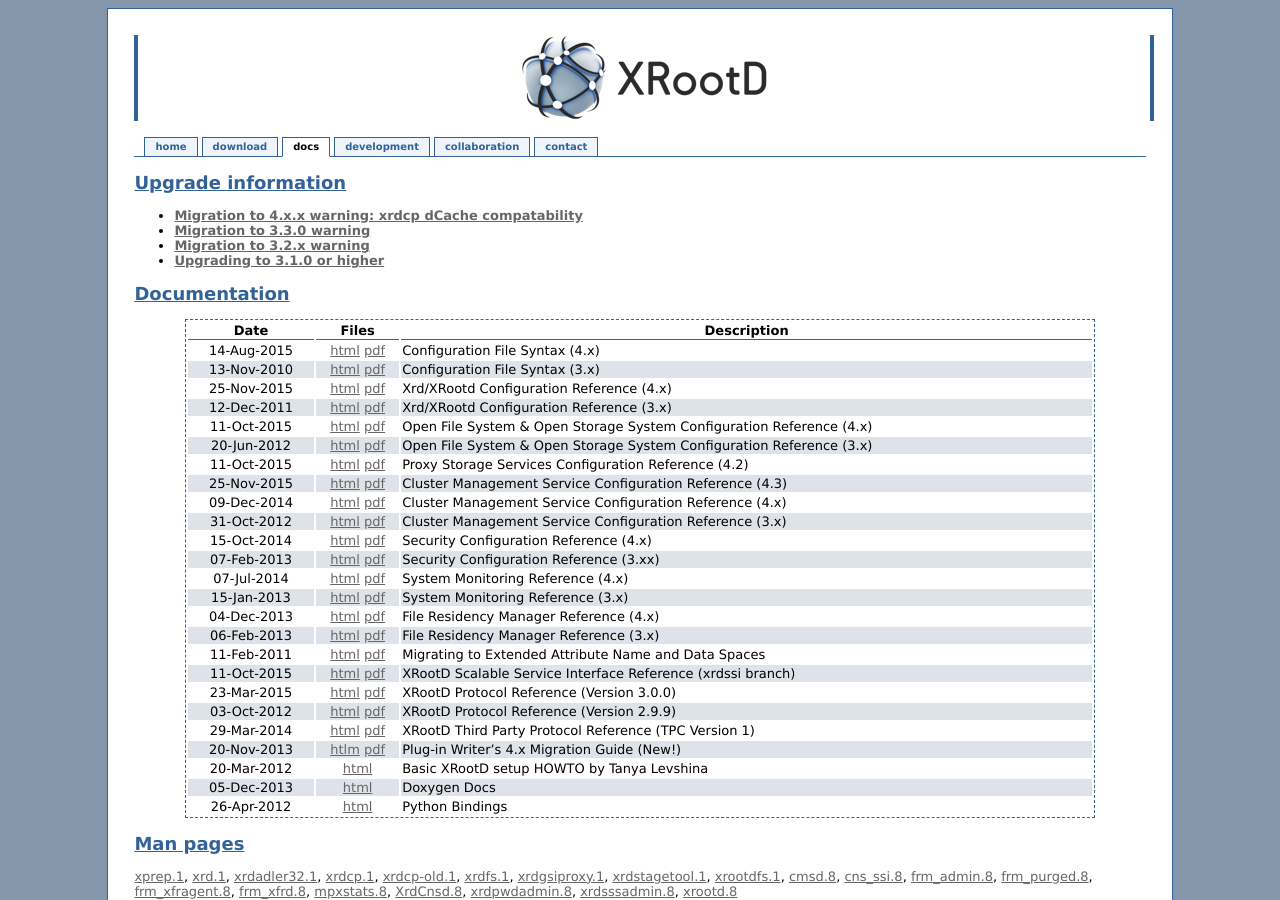
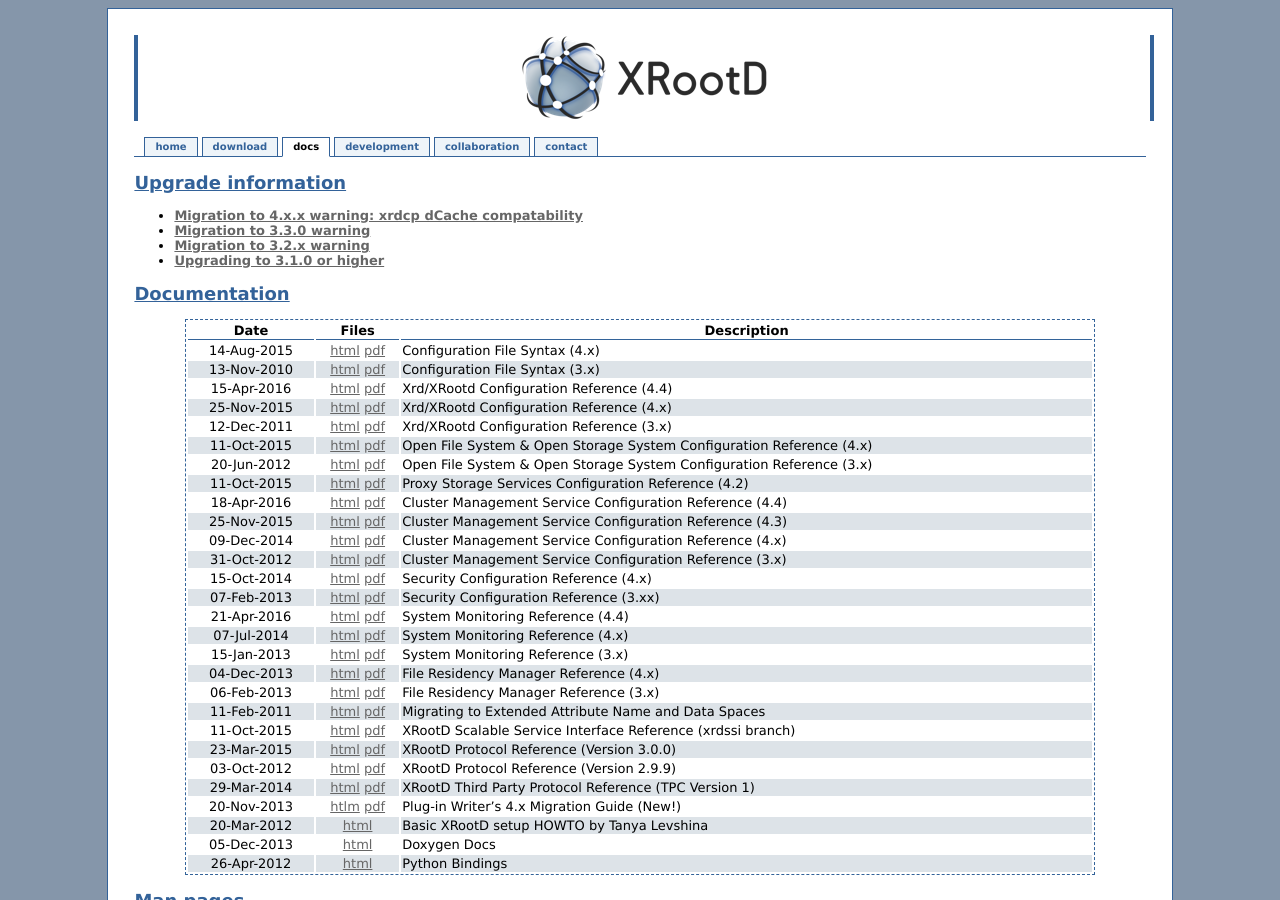
Before and after one commit to xrootd/xrootd-website, a Jekyll site: the page built from docs.md, in a window 1280 px wide and 900 px high. Built offline with Jekyll 4.4.1, drawn with Linux system fonts in a browser that asks for light colours; Markdown is read by kramdown in place of the engine named in the settings.

Commit message:
Update documents for 4.4 release.

```diff
--- a/docs.md
+++ b/docs.md
@@ -19,16 +19,19 @@ Documentation
 |:---------:|:----------------------------------------------------------------------:|------------------------------------------------------------------------------|
 |14-Aug-2015|[html](/doc/dev42/Syntax_config.htm) [pdf](/doc/dev42/Syntax_config.pdf)  |Configuration File Syntax (4.x)                                               |
 |13-Nov-2010|[html](/doc/prod/Syntax_config.htm) [pdf](/doc/prod/Syntax_config.pdf)  |Configuration File Syntax (3.x)                                               |
+|15-Apr-2016|[html](/doc/dev44/xrd_config.htm) [pdf](/doc/dev44/xrd_config.pdf)           |Xrd/XRootd Configuration Reference (4.4)                            |
 |25-Nov-2015|[html](/doc/dev42/xrd_config.htm) [pdf](/doc/dev42/xrd_config.pdf)           |Xrd/XRootd Configuration Reference (4.x)                            |
 |12-Dec-2011|[html](/doc/prod/xrd_config.htm) [pdf](/doc/prod/xrd_config.pdf)        |Xrd/XRootd Configuration Reference (3.x)                               |
 |11-Oct-2015|[html](/doc/dev41/ofs_config.htm) [pdf](/doc/dev41/ofs_config.pdf)        |Open File System &amp; Open Storage System Configuration Reference (4.x)      |
 |20-Jun-2012|[html](/doc/prod/ofs_config.htm) [pdf](/doc/prod/ofs_config.pdf)        |Open File System &amp; Open Storage System Configuration Reference (3.x)      |
 |11-Oct-2015|[html](/doc/dev42/pss_config.htm) [pdf](/doc/dev42/pss_config.pdf)        |Proxy Storage Services Configuration Reference (4.2)    |
+|18-Apr-2016|[html](/doc/dev44/cms_config.htm) [pdf](/doc/dev44/cms_config.pdf)        |Cluster Management Service Configuration Reference (4.4)                    |
 |25-Nov-2015|[html](/doc/dev43/cms_config.htm) [pdf](/doc/dev43/cms_config.pdf)        |Cluster Management Service Configuration Reference (4.3)                    |
 |09-Dec-2014|[html](/doc/dev42/cms_config.htm) [pdf](/doc/dev42/cms_config.pdf)        |Cluster Management Service Configuration Reference (4.x)                    |
 |31-Oct-2012|[html](/doc/prod/cms_config.htm) [pdf](/doc/prod/cms_config.pdf)        |Cluster Management Service Configuration Reference (3.x)                    |
 |15-Oct-2014|[html](/doc/dev41/sec_config.htm) [pdf](/doc/dev41/sec_config.pdf)        |Security Configuration Reference (4.x)                                         |
 |07-Feb-2013|[html](/doc/prod/sec_config.htm) [pdf](/doc/prod/sec_config.pdf)        |Security Configuration Reference (3.xx)                                         |
+|21-Apr-2016|[html](/doc/dev44/xrd_monitoring.htm) [pdf](/doc/dev44/xrd_monitoring.pdf)|System Monitoring Reference (4.4)                                           |
 |07-Jul-2014|[html](/doc/dev4/xrd_monitoring.htm) [pdf](/doc/dev4/xrd_monitoring.pdf)|System Monitoring Reference (4.x)                                           |
 |15-Jan-2013|[html](/doc/prod/xrd_monitoring.htm) [pdf](/doc/prod/xrd_monitoring.pdf)|System Monitoring Reference (3.x)                                           |
 |04-Dec-2013|[html](/doc/dev4/frm_config.htm) [pdf](/doc/dev4/frm_config.pdf)          |File Residency Manager Reference (4.x)                                  |
```
